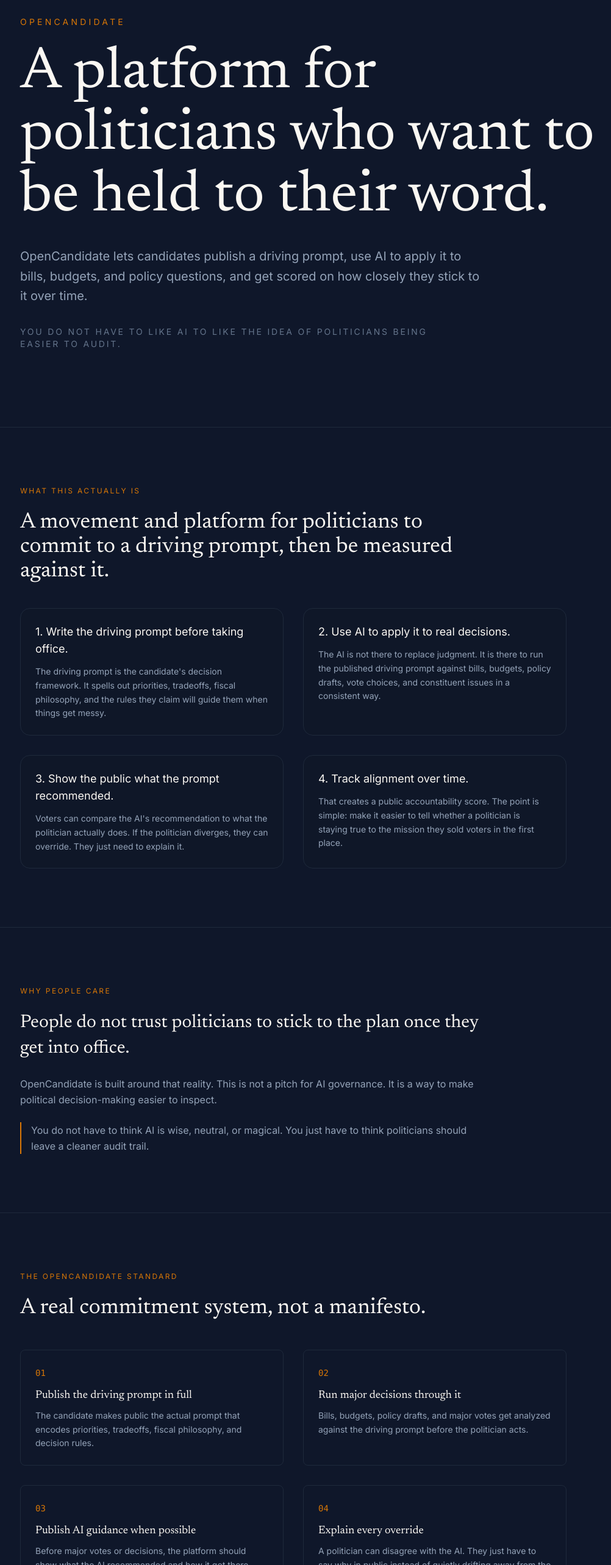
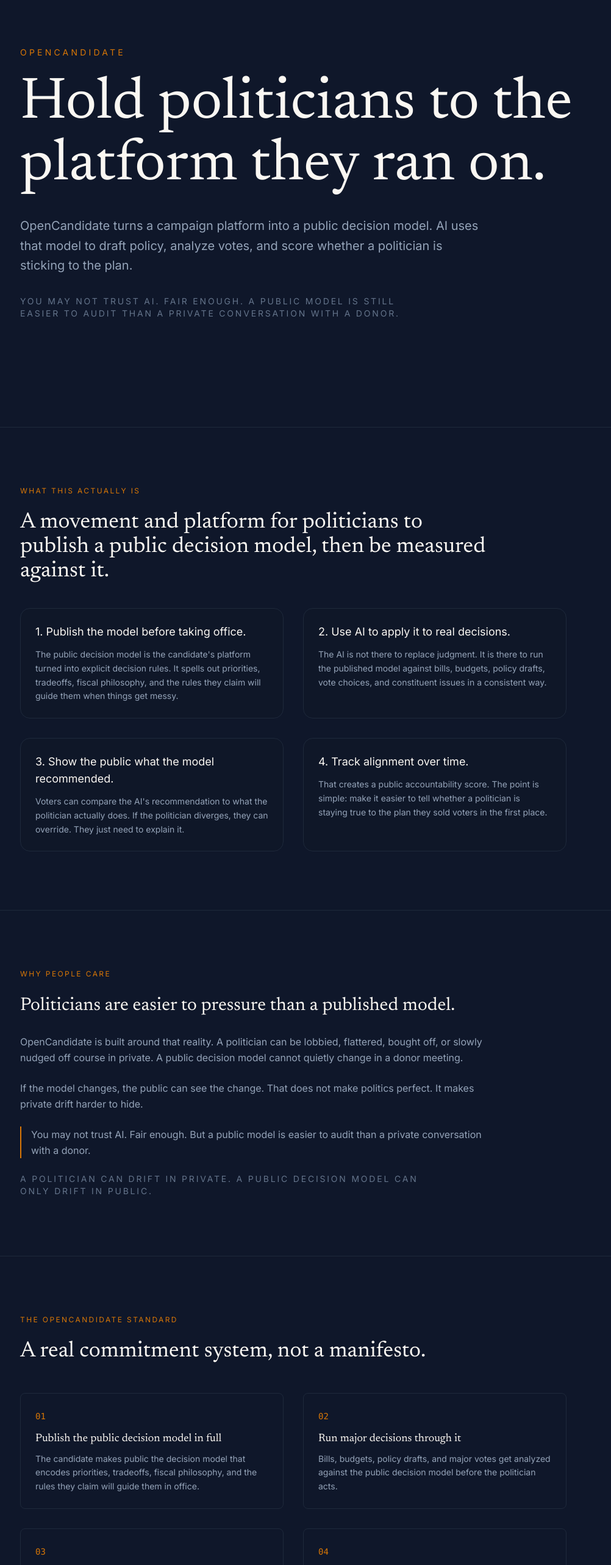
Before and after one commit to rogersterling/opencandidate, a Next.js app: page / in a window 1280 px wide. Shown: the part 100-2666 px from the top of the page at 61% size, without its empty margins (63-1065 px from the left). Built offline with nearby package versions, Linux system fonts and the light colour scheme.

Commit message:
Clarify OpenCandidate language and anti-corruption framing

```diff
--- a/app/candidate/[slug]/page.tsx
+++ b/app/candidate/[slug]/page.tsx
@@ -99,7 +99,7 @@
 
 function buildAlignmentCopy(candidateName: string, priorities: string[]) {
   const primary = priorities[0]?.split(" — ")[0].toLowerCase() || "published priorities";
-  return `${candidateName.split(" ")[0]}'s alignment score would track whether major votes and public actions stay consistent with ${primary}, the rest of the published priority stack, and the tradeoffs laid out in the driving prompt.`;
+  return `${candidateName.split(" ")[0]}'s public score tracks whether major votes and public actions stay consistent with ${primary}, the rest of the published priority stack, and the tradeoffs laid out in the public decision model.`;
 }
 
 export default async function CandidatePage({
@@ -143,23 +143,23 @@
           </p>
           <div className="grid md:grid-cols-3 gap-6 text-sm leading-relaxed">
             <div>
-              <p className="text-[#faf7f2] mb-2">What the driving prompt is for</p>
+              <p className="text-[#faf7f2] mb-2">What the public decision model is for</p>
               <p className="text-[#94a3b8]">
-                {firstName}&apos;s driving prompt is the public decision framework meant to guide major governing choices, not just campaign messaging.
+                {firstName}&apos;s public decision model turns campaign promises into explicit decision rules for major governing choices, not just campaign messaging.
               </p>
             </div>
             <div>
               <p className="text-[#faf7f2] mb-2">What runs through it</p>
               <p className="text-[#94a3b8]">
                 {decisionTypes.length > 0
-                  ? `${firstName} would run ${decisionTypes.join(", ")} through the prompt before acting.`
-                  : `${firstName} would run major votes, policy drafts, budgets, and constituent issues through the prompt before acting.`}
+                  ? `${firstName} would run ${decisionTypes.join(", ")} through the model before acting.`
+                  : `${firstName} would run major votes, policy drafts, budgets, and constituent issues through the model before acting.`}
               </p>
             </div>
             <div>
               <p className="text-[#faf7f2] mb-2">How alignment is measured</p>
               <p className="text-[#94a3b8]">
-                {buildAlignmentCopy(candidate.name, priorities)} Overrides are allowed, but unexplained ones should reduce alignment.
+                {buildAlignmentCopy(candidate.name, priorities)} Not every override is bad. Hidden overrides are.
               </p>
             </div>
           </div>
@@ -169,7 +169,7 @@
       <section className="px-6 md:px-12 lg:px-24 py-16 border-t border-[#1e293b]">
         <div className="max-w-3xl">
           <p className="text-[#d97706] text-xs uppercase tracking-[0.2em] mb-6">
-            Driving Prompt
+            Public Decision Model
           </p>
           <blockquote className="font-serif text-3xl md:text-4xl text-[#faf7f2] leading-snug">
             {parsed.coreValue}
@@ -282,7 +282,7 @@
           Ask {firstName} anything
         </h2>
         <p className="text-[#64748b] text-sm mb-8 max-w-xl">
-          This AI reasons from the driving prompt above. It is there to show how the candidate&apos;s stated priorities would apply to hard choices in public.
+          This AI reasons from the public decision model above. It is there to show how the candidate&apos;s stated priorities would apply to hard choices in public.
         </p>
         <div className="max-w-2xl">
           <ChatWithQuestions candidateSlug={candidate.slug} fallbackFaqs={candidate.faq} />
--- a/app/layout.tsx
+++ b/app/layout.tsx
@@ -15,18 +15,18 @@
 });
 
 export const metadata: Metadata = {
-  title: "OpenCandidate — Make politicians run decisions through the plan they campaigned on.",
+  title: "OpenCandidate — Hold politicians to the platform they ran on.",
   description:
-    "OpenCandidate lets candidates publish a driving prompt, use AI to apply it to bills, budgets, and policy questions, and get scored on how closely they stick to it.",
+    "OpenCandidate turns a campaign platform into a public decision model that can analyze bills, draft policy, and score whether a politician is sticking to the plan.",
   icons: {
     icon: "/favicon.svg",
     apple: "/favicon.svg",
   },
   metadataBase: new URL("https://opencandidate.org"),
   openGraph: {
-    title: "OpenCandidate — Make politicians run decisions through the plan they campaigned on.",
+    title: "OpenCandidate — Hold politicians to the platform they ran on.",
     description:
-      "OpenCandidate lets candidates publish a driving prompt, use AI to apply it to bills, budgets, and policy questions, and get scored on how closely they stick to it.",
+      "OpenCandidate turns a campaign platform into a public decision model that can analyze bills, draft policy, and score whether a politician is sticking to the plan.",
     url: "https://opencandidate.org",
     siteName: "OpenCandidate",
     type: "website",
@@ -41,9 +41,9 @@
   },
   twitter: {
     card: "summary_large_image",
-    title: "OpenCandidate — Make politicians run decisions through the plan they campaigned on.",
+    title: "OpenCandidate — Hold politicians to the platform they ran on.",
     description:
-      "OpenCandidate lets candidates publish a driving prompt, use AI to apply it to bills, budgets, and policy questions, and get scored on how closely they stick to it.",
+      "OpenCandidate turns a campaign platform into a public decision model that can analyze bills, draft policy, and score whether a politician is sticking to the plan.",
     images: ["/api/og"],
   },
   other: {
--- a/app/page.tsx
+++ b/app/page.tsx
@@ -6,18 +6,18 @@
 const standardItems = [
   {
     num: "01",
-    title: "Publish the driving prompt in full",
-    desc: "The candidate makes public the actual prompt that encodes priorities, tradeoffs, fiscal philosophy, and decision rules.",
+    title: "Publish the public decision model in full",
+    desc: "The candidate makes public the decision model that encodes priorities, tradeoffs, fiscal philosophy, and the rules they claim will guide them in office.",
   },
   {
     num: "02",
     title: "Run major decisions through it",
-    desc: "Bills, budgets, policy drafts, and major votes get analyzed against the driving prompt before the politician acts.",
+    desc: "Bills, budgets, policy drafts, and major votes get analyzed against the public decision model before the politician acts.",
   },
   {
     num: "03",
     title: "Publish AI guidance when possible",
-    desc: "Before major votes or decisions, the platform should show what the AI recommended and how it got there.",
+    desc: "Before major votes or decisions, the platform should show what the model recommended and how it got there.",
   },
   {
     num: "04",
@@ -27,14 +27,14 @@
   {
     num: "05",
     title: "Maintain a public alignment score",
-    desc: "The public can track whether the candidate is staying close to the driving prompt over time or treating it like campaign wallpaper.",
+    desc: "The public can track whether the candidate is staying close to the published decision rules over time or treating them like campaign wallpaper.",
   },
 ];
 
-const promptWork = [
+const modelWork = [
   {
     title: "Bills and ordinances",
-    desc: "The AI reads proposed legislation, compares it to the driving prompt, and recommends support, opposition, or amendments.",
+    desc: "The AI reads proposed legislation, compares it to the public decision model, and recommends support, opposition, or amendments.",
   },
   {
     title: "Budget decisions",
@@ -42,7 +42,7 @@
   },
   {
     title: "Zoning and development votes",
-    desc: "The AI tests land use decisions against housing, infrastructure, affordability, and neighborhood tradeoffs in the prompt.",
+    desc: "The AI tests land use decisions against housing, infrastructure, affordability, and neighborhood tradeoffs in the published decision rules.",
   },
   {
     title: "Policy memos",
@@ -50,7 +50,7 @@
   },
   {
     title: "Public statements and campaign promises",
-    desc: "The AI checks whether a public message matches the driving prompt and surfaces contradictions before they become habits.",
+    desc: "The AI checks whether a public message matches the public decision model and surfaces contradictions before they become habits.",
   },
   {
     title: "Constituent issue triage",
@@ -80,23 +80,23 @@
             What this actually is
           </p>
           <h2 className="font-serif text-3xl md:text-4xl text-[#faf7f2] mb-10 max-w-3xl">
-            A movement and platform for politicians to commit to a driving prompt, then be measured against it.
+            A movement and platform for politicians to publish a public decision model, then be measured against it.
           </h2>
           <div className="grid md:grid-cols-2 gap-8">
             <div className="border border-[#1e293b] rounded-2xl p-6 bg-[#111827]/40">
-              <p className="text-[#faf7f2] text-lg mb-3">1. Write the driving prompt before taking office.</p>
+              <p className="text-[#faf7f2] text-lg mb-3">1. Publish the model before taking office.</p>
               <p className="text-[#94a3b8] leading-relaxed text-sm">
-                The driving prompt is the candidate&apos;s decision framework. It spells out priorities, tradeoffs, fiscal philosophy, and the rules they claim will guide them when things get messy.
+                The public decision model is the candidate&apos;s platform turned into explicit decision rules. It spells out priorities, tradeoffs, fiscal philosophy, and the rules they claim will guide them when things get messy.
               </p>
             </div>
             <div className="border border-[#1e293b] rounded-2xl p-6 bg-[#111827]/40">
               <p className="text-[#faf7f2] text-lg mb-3">2. Use AI to apply it to real decisions.</p>
               <p className="text-[#94a3b8] leading-relaxed text-sm">
-                The AI is not there to replace judgment. It is there to run the published driving prompt against bills, budgets, policy drafts, vote choices, and constituent issues in a consistent way.
+                The AI is not there to replace judgment. It is there to run the published model against bills, budgets, policy drafts, vote choices, and constituent issues in a consistent way.
               </p>
             </div>
             <div className="border border-[#1e293b] rounded-2xl p-6 bg-[#111827]/40">
-              <p className="text-[#faf7f2] text-lg mb-3">3. Show the public what the prompt recommended.</p>
+              <p className="text-[#faf7f2] text-lg mb-3">3. Show the public what the model recommended.</p>
               <p className="text-[#94a3b8] leading-relaxed text-sm">
                 Voters can compare the AI&apos;s recommendation to what the politician actually does. If the politician diverges, they can override. They just need to explain it.
               </p>
@@ -104,7 +104,7 @@
             <div className="border border-[#1e293b] rounded-2xl p-6 bg-[#111827]/40">
               <p className="text-[#faf7f2] text-lg mb-3">4. Track alignment over time.</p>
               <p className="text-[#94a3b8] leading-relaxed text-sm">
-                That creates a public accountability score. The point is simple: make it easier to tell whether a politician is staying true to the mission they sold voters in the first place.
+                That creates a public accountability score. The point is simple: make it easier to tell whether a politician is staying true to the plan they sold voters in the first place.
               </p>
             </div>
           </div>
@@ -117,13 +117,19 @@
             Why people care
           </p>
           <p className="font-serif text-2xl md:text-3xl text-[#faf7f2] leading-snug">
-            People do not trust politicians to stick to the plan once they get into office.
+            Politicians are easier to pressure than a published model.
           </p>
           <p className="text-[#94a3b8] leading-relaxed">
-            OpenCandidate is built around that reality. This is not a pitch for AI governance. It is a way to make political decision-making easier to inspect.
+            OpenCandidate is built around that reality. A politician can be lobbied, flattered, bought off, or slowly nudged off course in private. A public decision model cannot quietly change in a donor meeting.
+          </p>
+          <p className="text-[#94a3b8] leading-relaxed">
+            If the model changes, the public can see the change. That does not make politics perfect. It makes private drift harder to hide.
           </p>
           <p className="text-[#94a3b8] leading-relaxed border-l-2 border-[#d97706] pl-4">
-            You do not have to think AI is wise, neutral, or magical. You just have to think politicians should leave a cleaner audit trail.
+            You may not trust AI. Fair enough. But a public model is easier to audit than a private conversation with a donor.
+          </p>
+          <p className="text-[#64748b] text-sm uppercase tracking-[0.2em] max-w-2xl">
+            A politician can drift in private. A public decision model can only drift in public.
           </p>
         </div>
       </section>
@@ -157,13 +163,13 @@
 
       <section className="px-6 md:px-12 lg:px-24 py-24 border-t border-[#1e293b]">
         <p className="text-[#d97706] text-xs uppercase tracking-[0.2em] mb-6">
-          What gets run through the prompt
+          What gets run through the model
         </p>
         <h2 className="font-serif text-3xl md:text-4xl text-[#faf7f2] mb-12 max-w-3xl">
-          The driving prompt is supposed to shape actual governing work.
+          The public decision model is supposed to shape actual governing work.
         </h2>
         <div className="grid md:grid-cols-2 gap-8 max-w-5xl">
-          {promptWork.map((item) => (
+          {modelWork.map((item) => (
             <div key={item.title} className="border-t border-[#1e293b] pt-6">
               <h3 className="font-serif text-xl text-[#faf7f2] mb-3">{item.title}</h3>
               <p className="text-[#94a3b8] text-sm leading-relaxed">{item.desc}</p>
@@ -179,17 +185,20 @@
         <div className="max-w-4xl grid md:grid-cols-[1.2fr_0.8fr] gap-12 items-start">
           <div>
             <h2 className="font-serif text-3xl md:text-4xl text-[#faf7f2] mb-6">
-              The platform measures whether a politician follows the driving prompt they published.
+              The platform measures whether a politician follows the public decision model they published.
             </h2>
             <div className="space-y-4 text-[#94a3b8] leading-relaxed">
               <p>
                 When the AI recommendation and the politician&apos;s action line up, alignment stays high. When the politician overrides the recommendation, the platform records it.
               </p>
               <p>
-                Overrides are allowed. Politics is messy. New facts show up. Coalitions shift. Emergencies happen. But overrides without explanation should count against alignment.
+                The public score is a simple accountability number. It asks: how often did the politician act the way their own published decision rules said they should?
               </p>
               <p>
-                Over time, the public gets a clearer picture of whether a candidate is genuinely governing from the mission they claimed or slowly drifting toward convenience.
+                Overrides are allowed. Politics is messy. New facts show up. Coalitions shift. Emergencies happen. But hidden overrides and unexplained drift should count against alignment.
+              </p>
+              <p>
+                Over time, the public gets a clearer picture of whether a candidate is genuinely governing from the mission they claimed or slowly bending toward convenience.
               </p>
             </div>
           </div>
@@ -198,7 +207,7 @@
               Not every override is bad. Hidden overrides are.
             </p>
             <p className="text-[#94a3b8] text-sm leading-relaxed">
-              That is the accountability mechanism. The score is not there to force obedience to a machine. It is there to expose whether the politician is still living inside the public commitments they made.
+              The score is not there to force obedience to a machine. It is there to expose whether the politician is still operating inside the public commitments they asked voters to trust.
             </p>
           </div>
         </div>
@@ -209,7 +218,7 @@
           Platform Demo
         </h2>
         <p className="text-[#64748b] text-sm mb-12 max-w-2xl">
-          Three demo candidates for Mayor of Austin, TX. Each one has a different driving prompt, a different fiscal logic, and a different alignment standard.
+          Three demo candidates for Mayor of Austin, TX. Each one has a different public decision model, a different fiscal logic, and a different alignment standard.
         </p>
         <div>
           {candidates.map((c) => (
@@ -220,10 +229,10 @@
 
       <section className="px-6 md:px-12 lg:px-24 py-24 border-t border-[#1e293b] text-center">
         <h2 className="font-serif text-3xl md:text-5xl text-[#faf7f2] mb-6 max-w-3xl mx-auto">
-          Turn a campaign platform into a decision engine.
+          Turn a campaign platform into a public decision model.
         </h2>
         <p className="text-[#94a3b8] max-w-2xl mx-auto leading-relaxed mb-10">
-          Publish the driving prompt. Run major decisions through it. Let the public see where you followed it and where you did not.
+          Publish the model. Run major decisions through it. Let the public see where you followed it and where you did not.
         </p>
         <div className="flex flex-col sm:flex-row items-center justify-center gap-4">
           <Link
--- a/components/Hero.tsx
+++ b/components/Hero.tsx
@@ -5,16 +5,16 @@
         OpenCandidate
       </p>
       <h1 className="font-serif text-5xl md:text-7xl lg:text-8xl text-[#faf7f2] leading-[1.05] max-w-5xl mb-8">
-        A platform for politicians who want to be held to their word.
+        Hold politicians to the platform they ran on.
       </h1>
       <p className="text-[#94a3b8] text-lg md:text-xl max-w-3xl leading-relaxed mb-8">
-        OpenCandidate lets candidates publish a driving prompt, use AI to apply
-        it to bills, budgets, and policy questions, and get scored on how
-        closely they stick to it over time.
+        OpenCandidate turns a campaign platform into a public decision model.
+        AI uses that model to draft policy, analyze votes, and score whether a
+        politician is sticking to the plan.
       </p>
       <p className="text-[#64748b] text-sm uppercase tracking-[0.2em] max-w-2xl">
-        You do not have to like AI to like the idea of politicians being easier
-        to audit.
+        You may not trust AI. Fair enough. A public model is still easier to
+        audit than a private conversation with a donor.
       </p>
     </section>
   );
```
Also changed, not shown: lib/candidates.ts (+4 -4 lines).
